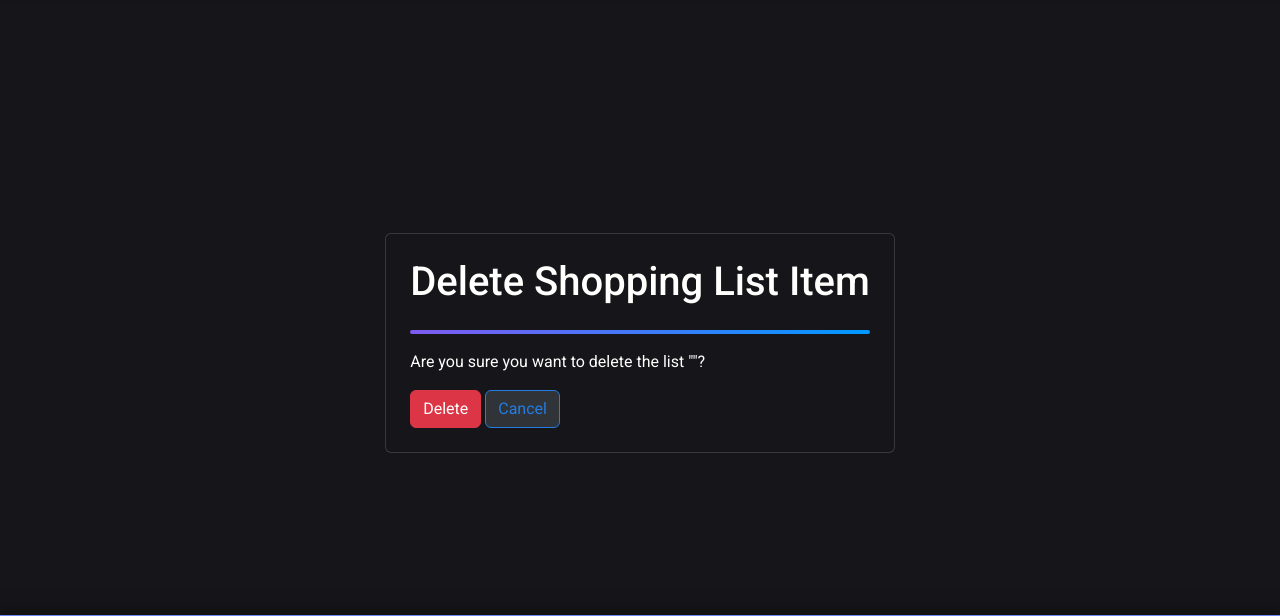
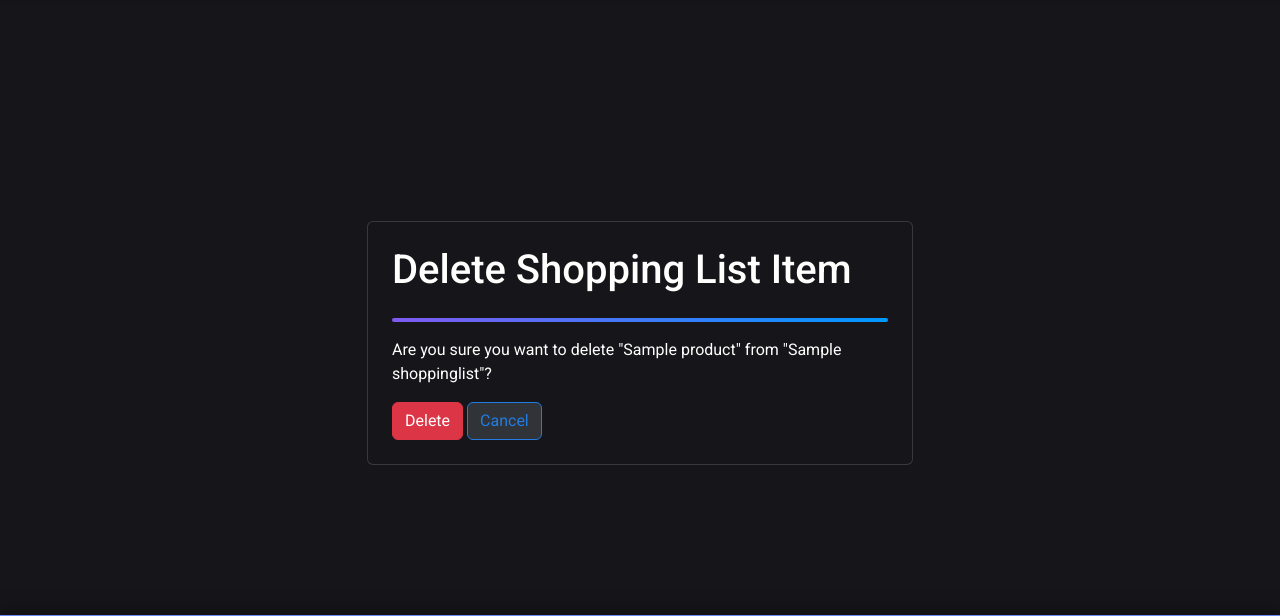
Before and after one commit to fncoding/kid-me, a Django app: page /shoppinglists/1/items/1/delete/ in a window 1280 px wide. Shown: the part 57-673 px from the top of the page. Run offline with Django 5.2, Linux system fonts and the light colour scheme; tables that the repository leaves empty hold one stand-in row (values such as "Sample post"); style sheets or scripts are compiled from the project's sources; some libraries are stand-ins or nearby versions.

Commit message:
shoppinglist item delete btn fix

```diff
--- a/src/shoppinglists/templates/shoppinglist_item/shoppinglist_item.html
+++ b/src/shoppinglists/templates/shoppinglist_item/shoppinglist_item.html
@@ -31,6 +31,12 @@
                             <span class="flex-grow-1 {% if item.is_purchased %}text-decoration-line-through text-muted{% endif %}">{{ item.product.name }}</span>
                             <input type="number" name="quantity" value="{{ item.quantity }}" min="1" class="form-control form-control-sm w-auto text-center" style="max-width: 70px;" onchange="this.form.submit()">
                         </form>
+                        <form method="post" action="{% url 'shoppinglist_item_delete' shoppinglist.pk item.pk %}" class="ms-2">
+                            {% csrf_token %}
+                            <button type="submit" class="btn btn-outline-danger btn-sm" onclick="return confirm('Are you sure you want to delete this item?');" title="Delete item">
+                                <i class="bi bi-trash"></i>
+                            </button>
+                        </form>
                     </li>
                 {% empty %}
                     <li class="list-group-item text-center text-muted">No Entries</li>
--- a/src/shoppinglists/templates/shoppinglist_item/shoppinglist_item_delete.html
+++ b/src/shoppinglists/templates/shoppinglist_item/shoppinglist_item_delete.html
@@ -5,11 +5,11 @@
         <h1>Delete Shopping List Item</h1>
         {% include "components/separator.html" %}
 
-        <p>Are you sure you want to delete the list "{{ object.name }}"?</p>
+        <p>Are you sure you want to delete "{{ object.product.name }}" from "{{ object.shopping_list.name }}"?</p>
         <form method="post">
             {% csrf_token %}
             <button type="submit" class="btn btn-danger">Delete</button>
-            <a href="{% url 'shoppinglist_items' %}" class="btn btn-secondary">Cancel</a>
+            <a href="{% url 'shoppinglist_items' object.shopping_list.pk %}" class="btn btn-secondary">Cancel</a>
         </form>
     </div>
 </div>
--- a/src/shoppinglists/views.py
+++ b/src/shoppinglists/views.py
@@ -152,6 +152,9 @@
     model = ShoppingListItem
     template_name = 'shoppinglist_item/shoppinglist_item_delete.html'
 
+    def get_object(self, queryset=None):
+        return ShoppingListItem.objects.get(pk=self.kwargs['item_pk'], shopping_list_id=self.kwargs['pk'])
+
     def get_success_url(self):
         return reverse('shoppinglist_items', kwargs={'pk': self.kwargs['pk']})
 
```
